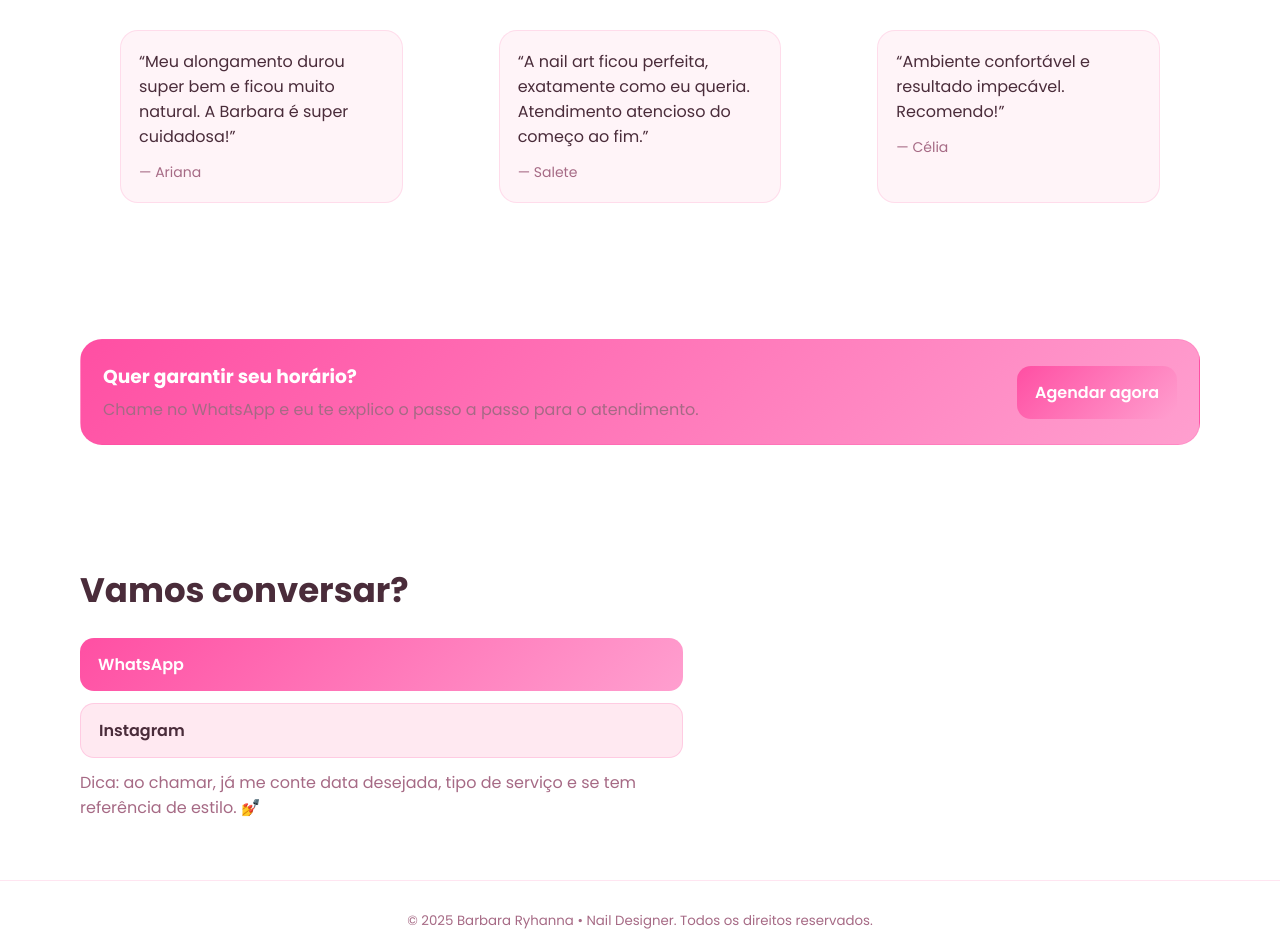
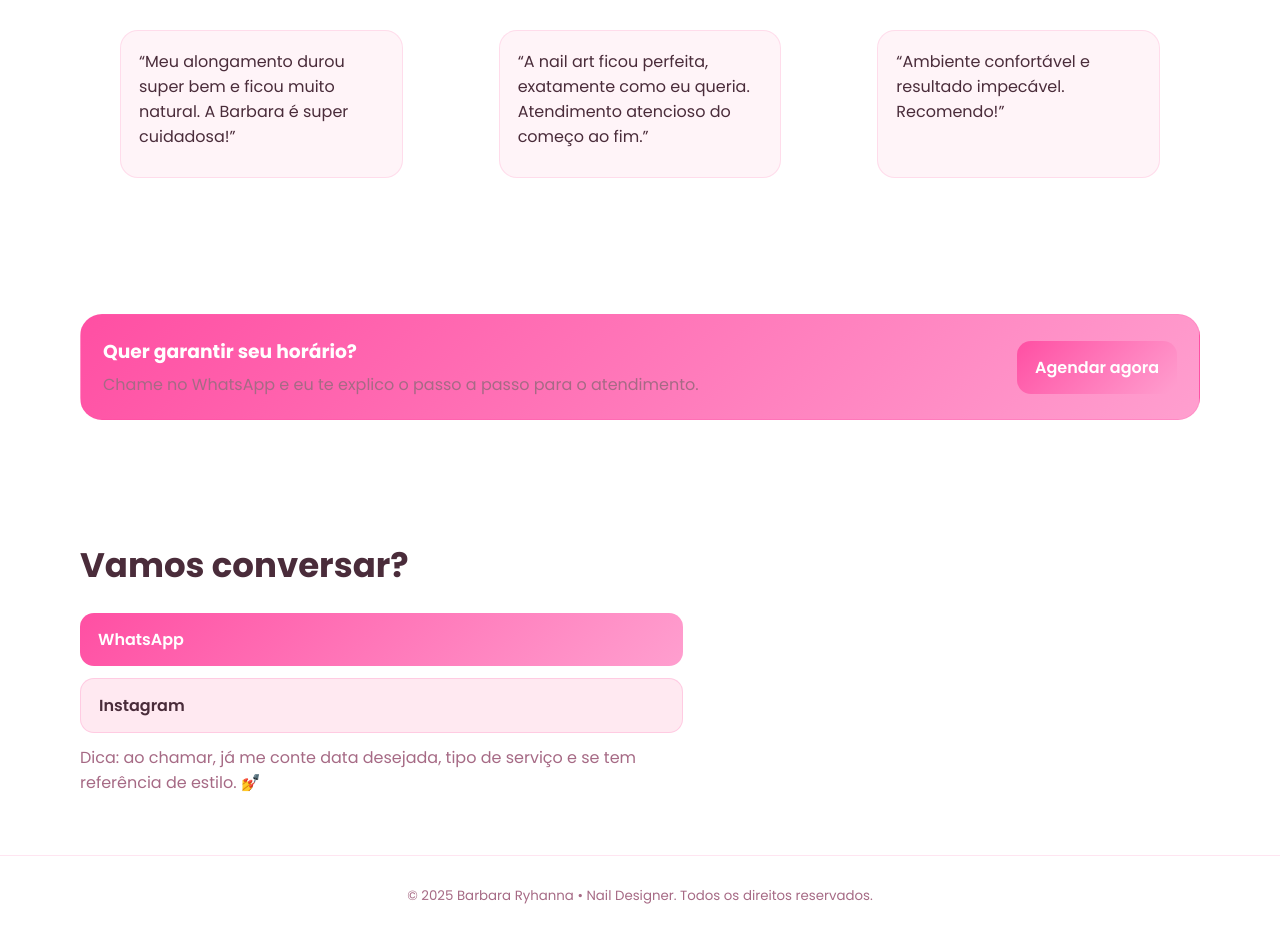
Before and after one commit to CaikRian/Portf-lio---Barbara-Nail-Design, a plain HTML site: page index.html in a window 1280 px wide. Shown: the part 1780-2714 px from the top of the page. Drawn offline with Linux system fonts and the light colour scheme.

Commit message:
Update index.html

```diff
--- a/index.html
+++ b/index.html
@@ -5,6 +5,7 @@
   <meta name="viewport" content="width=device-width, initial-scale=1" />
   <title>Barbara Ryhanna — Nail Designer | Portfólio & Contato</title>
   <meta name="description" content="Portfólio moderno de Barbara Ryhanna (Nail Designer). Alongamento de unhas, nail art, manutenção e blindagem. Reserve pelo WhatsApp." />
+  <meta name="color-scheme" content="light">
 
   <!-- Open Graph / Twitter -->
   <meta property="og:title" content="Barbara Ryhanna — Nail Designer" />
@@ -20,6 +21,7 @@
 
   <style>
     :root{
+      color-scheme: light;
         --bg:#fff;             /* fundo branco */
       --card:#fff4f8;         /* cartões rosa clarinho */
       --soft:#ffe9f1;         /* hover rosa suave */
@@ -244,15 +246,15 @@
       <div class="testimonials">
         <blockquote class="quote">
           <p>“Meu alongamento durou super bem e ficou muito natural. A Barbara é super cuidadosa!”</p>
-          <span class="who">— Ariana</span>
+
         </blockquote>
         <blockquote class="quote">
           <p>“A nail art ficou perfeita, exatamente como eu queria. Atendimento atencioso do começo ao fim.”</p>
-          <span class="who">— Salete</span>
+
         </blockquote>
         <blockquote class="quote">
           <p>“Ambiente confortável e resultado impecável. Recomendo!”</p>
-          <span class="who">— Célia</span>
+
         </blockquote>
       </div>
     </section>
```
